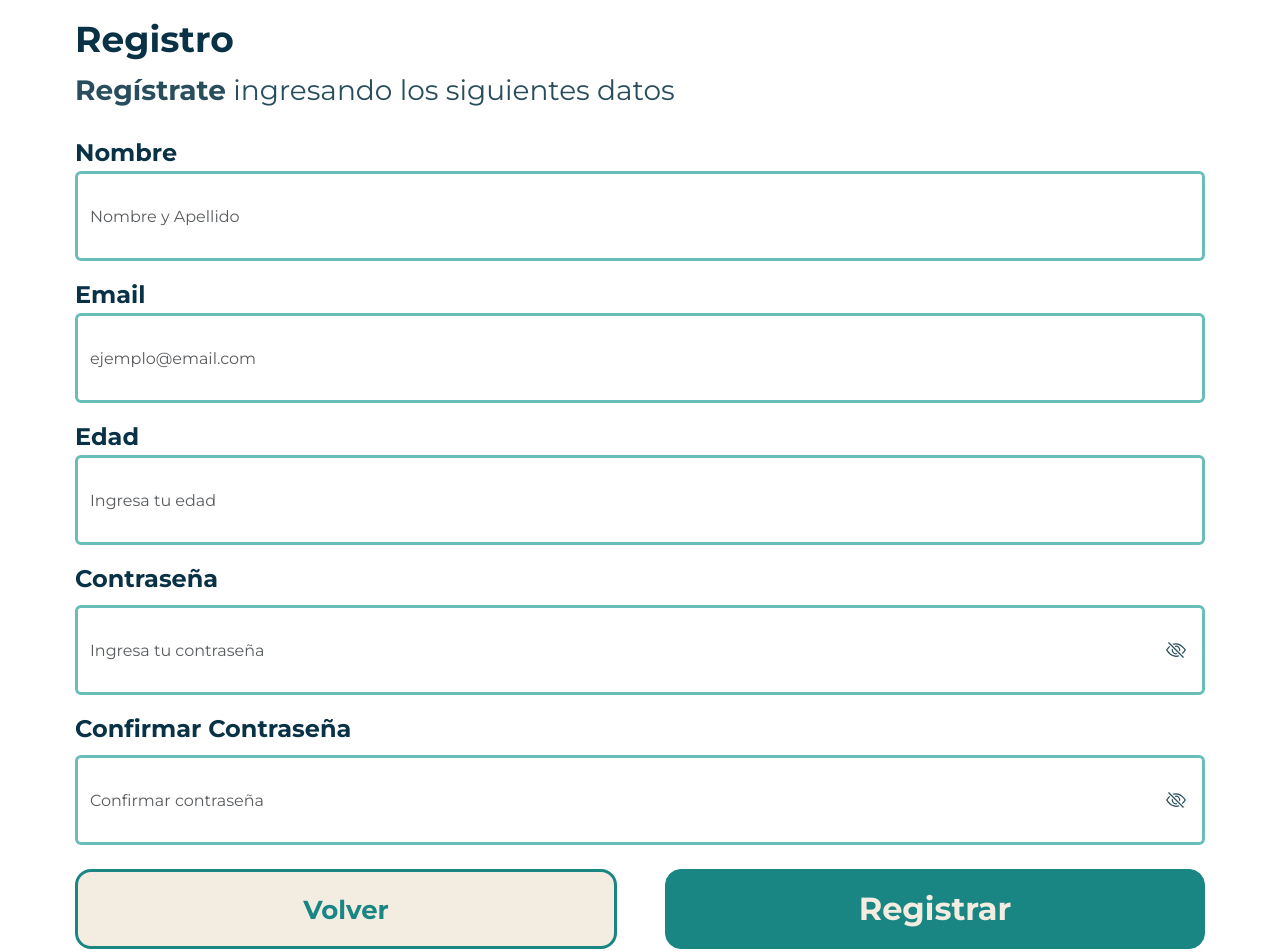
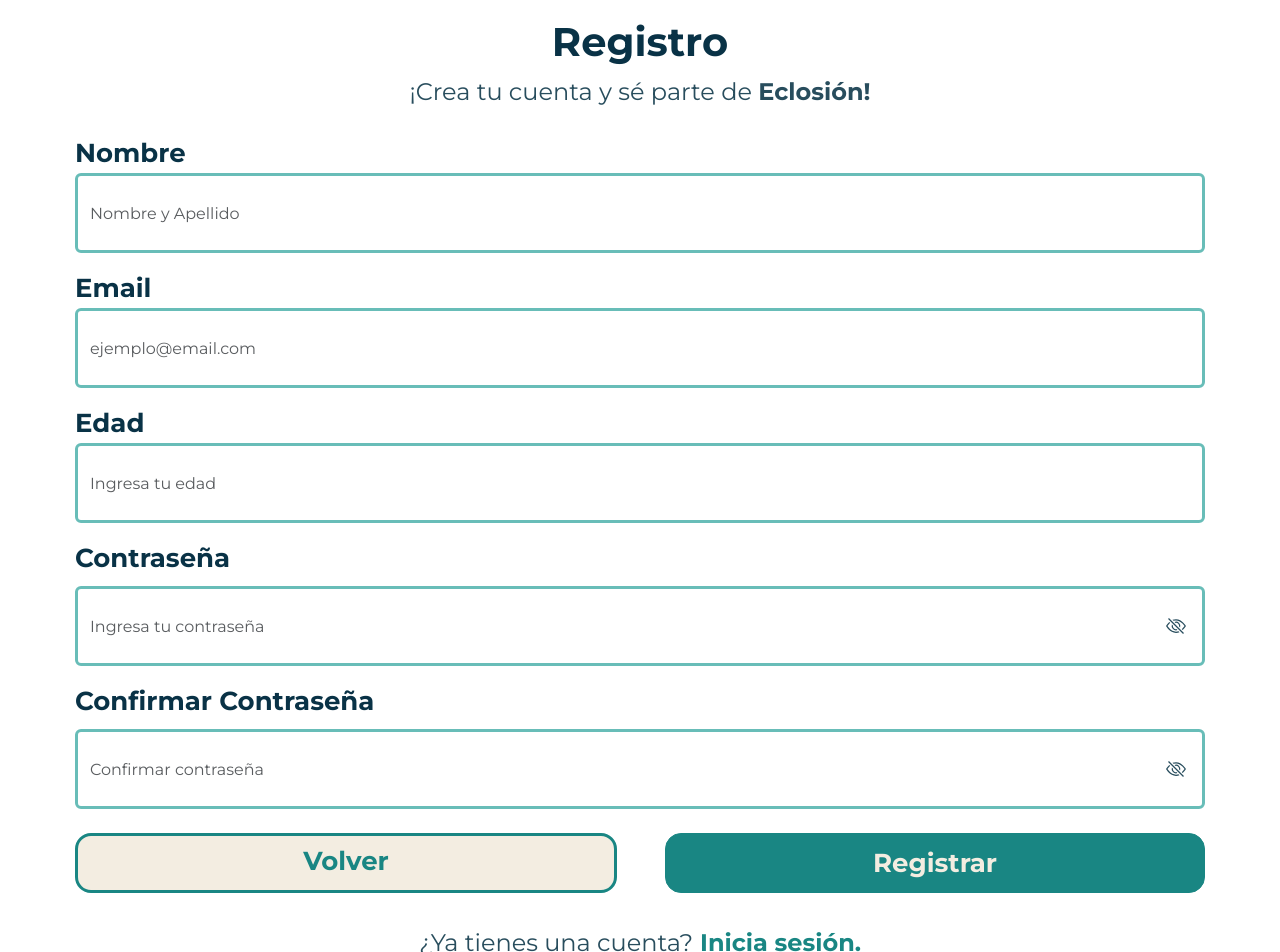
Before and after one commit to valentinatp/project-eclosion-fullstack, a React (Vite) app in the folder eclosion-frontend/: page /register in a window 1280 px wide. Shown: the part 120-1072 px from the top of the page. Built offline with nearby package versions, Linux system fonts and the light colour scheme.

Commit message:
ajustes tamaños css registro

```diff
--- a/eclosion-frontend/src/Components/Forms/Register/Register.jsx
+++ b/eclosion-frontend/src/Components/Forms/Register/Register.jsx
@@ -73,8 +73,8 @@ const Register = () => {
 
           {/* <BsChevronLeft /> esta etiqueta es un icono que se puede remplazar por cualquier cosa */}
           <Link to="/" className="boton-regresar"><BsChevronLeft /></Link>
-          <h1 className=" fw-bold mb-2">Registro</h1>
-          <p className="mb-4"><strong>Regístrate</strong> ingresando los siguientes datos</p>
+          <h1 className=" fw-bold mb-2 text-center">Registro</h1>
+          <p className="mb-4 text-center">¡Crea tu cuenta y sé parte de <strong>Eclosión!</strong></p>
           <form onSubmit={handleSubmit}>
             <div className="mb-3">
               <label htmlFor="nombre" className="fw-bold">Nombre</label>
@@ -130,7 +130,7 @@ const Register = () => {
                   onChange={e => setConfirmPassword(e.target.value)}
                 />
                 <span className="input-eye" onClick={() => setShowConfirm(!showConfirm)} style={{ cursor: "pointer" }} >
-                  {showConfirm ? <BsEye className="prueba-2" /> : <BsEyeSlash className="prueba-2"/>}
+                  {showConfirm ? <BsEye className="prueba-2" /> : <BsEyeSlash className="prueba-2" />}
                 </span>
               </div>
             </div>
@@ -159,7 +159,7 @@ const Register = () => {
 
             <p className="mt-4 text-center register-link">
               ¿Ya tienes una cuenta?
-              <Link onClick={handleModalToggleClick} to="/register">Inicia sesión.</Link>
+              <Link onClick={handleModalToggleClick} to="/register"> Inicia sesión.</Link>
             </p>
           </form>
         </div>
--- a/eclosion-frontend/src/Components/Forms/Register/register-style.css
+++ b/eclosion-frontend/src/Components/Forms/Register/register-style.css
@@ -1,24 +1,69 @@
-.boton-regresar { font-size: 35px; color: #093246; }
-.btn-return .boton-volver{width: 50%;font-weight: 500; background-color: #F3EDE1;border: 1px solid #198683;color: #198683;padding: 10px;text-align: center;border-radius: 5px;}
+.boton-regresar {
+  font-size: 30px;
+  color: #093246;
+}
 
-.register-content .btn:hover, .register-content .btn:focus { background-color: #146c6a; color: #F3EDE1; }
+.btn-return .boton-volver {
+  width: 50%;
+  font-weight: 500;
+  background-color: #F3EDE1;
+  border: 1px solid #198683;
+  color: #198683;
+  padding: 10px;
+  text-align: center;
+  border-radius: 5px;
+}
+
+.register-content .btn:hover,
+.register-content .btn:focus {
+  background-color: #146c6a;
+  color: #F3EDE1;
+}
 
 
 
-.register-dialog .register-content{ padding:40px 24.5px 45px 24.5px; }
-.register-content h1{font-size: 32px;}
-.register-content p{font-size: 16px;}
-.register-content label{font-size: 18px; color: #093246 ;}
-.register-content .form-control{min-width: 240px; min-height: 62px; width: 100%;}
-.register-content .btn-secondary{font-size: 18px; min-height: 62px; min-width: 240px; width: 100%; border-radius: 16px; font-weight: 700;}
-.register-content .register-link a { color: #198683; font-weight: 700; text-decoration: none; }
+.register-dialog .register-content {
+  padding: 40px 24.5px 45px 24.5px;
+}
+
+.register-content h1 {
+  font-size: 32px;
+}
+
+.register-content p {
+  font-size: 18px;
+}
+
+.register-content label {
+  font-size: 18px;
+  color: #093246;
+}
+
+.register-content .form-control {
+  min-width: 240px;
+  min-height: 55px;
+  width: 100%;
+}
+
+.register-content .btn-secondary {
+  font-size: 20px;
+  min-height: 55px;
+  min-width: 240px;
+  width: 100%;
+  border-radius: 16px;
+  font-weight: 700;
+}
+
+.register-content .register-link a {
+  color: #198683;
+  font-weight: 700;
+  text-decoration: none;
+}
 
 
+/* Cambia posición y tamaño de ojo */
 
-
-/* Cambia posicion y tamaño de ojo */
-
-.register-content .input-eye{
+.register-content .input-eye {
   position: absolute;
   top: 50%;
   right: 15px;
@@ -34,44 +79,112 @@
 
 /* Estilo de los botones de registro */
 
-.btn.boton-registrar{width: 60%;font-weight: 500;background-color: #198683;border: 1px solid #198683;color: #F3EDE1;padding: 10px;text-align: center;border-radius: 5px;}
-.boton-iniciar-sesion {color: #198683;text-decoration: none;font-weight: 700}
-.reedireccionando {font-size: 2rem;color: #1d3557;}
+.btn.boton-registrar {
+  width: 60%;
+  font-weight: 500;
+  background-color: #198683;
+  border: 1px solid #198683;
+  color: #F3EDE1;
+  padding: 10px;
+  text-align: center;
+  border-radius: 5px;
+}
 
-.boton-volver {display: none;}
+.boton-iniciar-sesion {
+  color: #198683;
+  text-decoration: none;
+  font-weight: 700
+}
+
+.reedireccionando {
+  font-size: 2rem;
+  color: #1d3557;
+}
+
+.boton-volver {
+  display: none;
+}
+
 /* de aqui para abajo solo agregar clases en los @media */
-@media (min-width: 576px) {
-
-}
+@media (min-width: 576px) {}
 
 /* Medium devices (tablets, 768px and up) */
 @media (min-width: 768px) {
-    .register-dialog .register-content{ padding:38px 63px 40px 63px;}
+  .register-dialog .register-content {
+    padding: 38px 63px 40px 63px;
+  }
 
 
-    .register-content h1{font-size: 36px;}
-    .register-content p{font-size: 28px;}
-    .register-content label{font-size: 24px; color: #093246 ;}
+  .register-content h1 {
+    font-size: 36px;
+  }
 
-    .register-content .form-control{min-width: 500px; min-height: 90px; width: 100%;}
-    .register-content .btn-secondary{font-size: 32px; min-height: 80px; min-width: 391px; width: 100%; border-radius: 16px; font-weight: 700;}
+  .register-content p {
+    font-size: 24px;
+  }
 
-    .register-content .register-link a { color: #198683; font-weight: 700; text-decoration: none; }
-    .register-content .text-center {font-size: 24px;}
+  .register-content label {
+    font-size: 24px;
+    color: #093246;
+  }
+
+  .register-content .btn-secondary {
+    font-size: 26px;
+    min-height: 60px;
+    min-width: 391px;
+    width: 100%;
+    border-radius: 16px;
+    font-weight: 700;
+  }
+
+  .register-content .register-link a {
+    color: #198683;
+    font-weight: 700;
+    font-size: 24px;
+    text-decoration: none;
+  }
+
+  .form-control {
+  min-width: 240px;
+  min-height: 60px;
+  width: 100%;
+}
 
 }
 
 
 /* Desde 993px en adelante: vuelve al centrado y tamaño normal */
 @media (min-width: 992px) {
-    .boton-regresar {display: none;}
-    form .d-flex{ justify-content: center; }
+  .boton-regresar {
+    display: none;
+    min-height: 60px;
+  }
 
-    .register-content .btn-disguise {
+  form .d-flex {
+    justify-content: center;
+  }
 
-    display: block; /* Hace visible el botón */
+  .form-control {
+  min-width: 240px;
+  min-height: 60px;
+  width: 100%;
+}
+  .register-content h1 {
+  font-size: 40px;
+  }
+  .register-content label {
+  font-size: 26px;
+
+}
+
+  .register-content .btn-disguise {
+
+    display: block;
+    /* Hace visible el botón */
     border-radius: 16px;
-    font-size: 26px; min-height: 80px; min-width: 300px;line-height: 2.5;
+    font-size: 26px;
+    min-height: 60px;
+    min-width: 300px;
   }
 
 }
```
Lines whose indentation alone changed are shown as unchanged.
